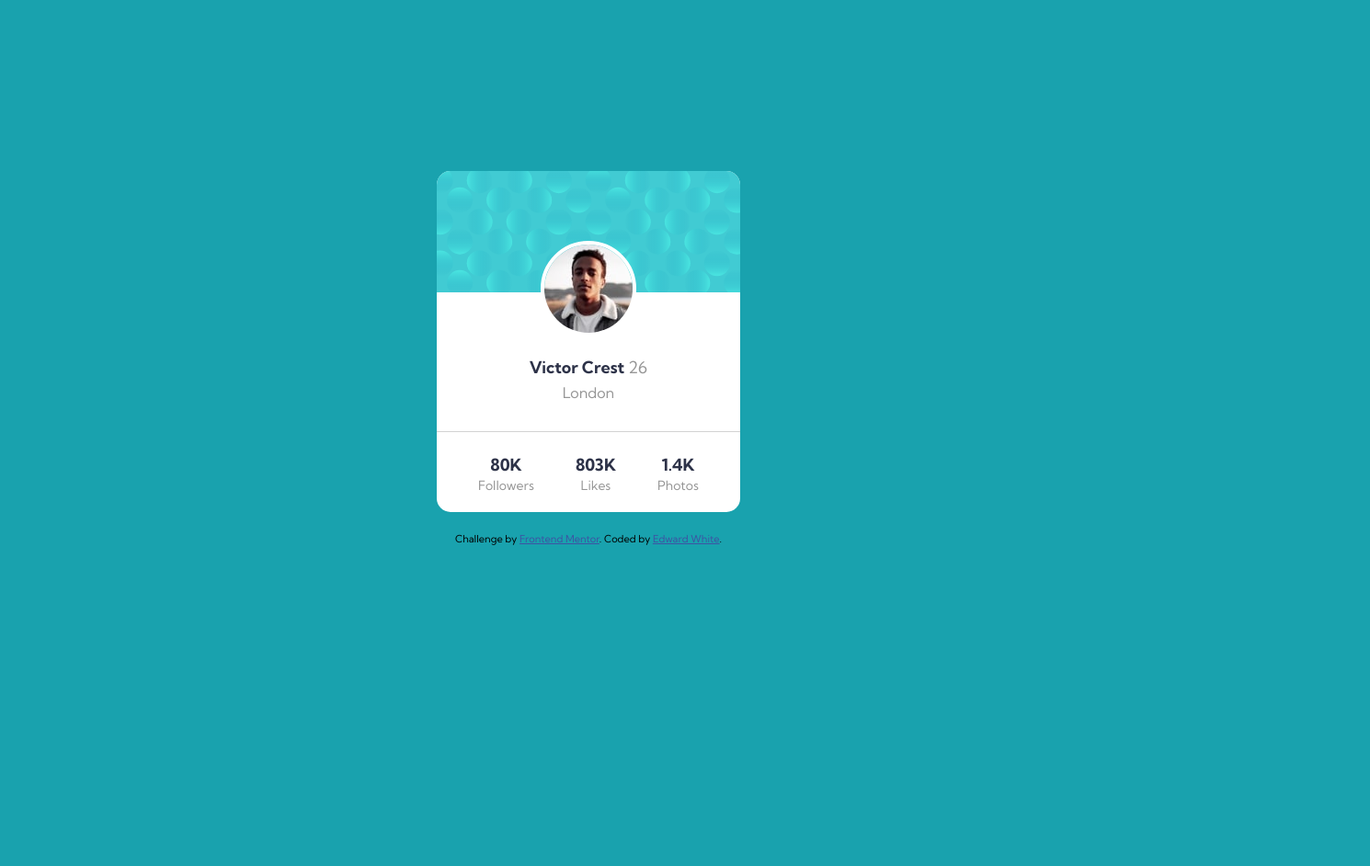
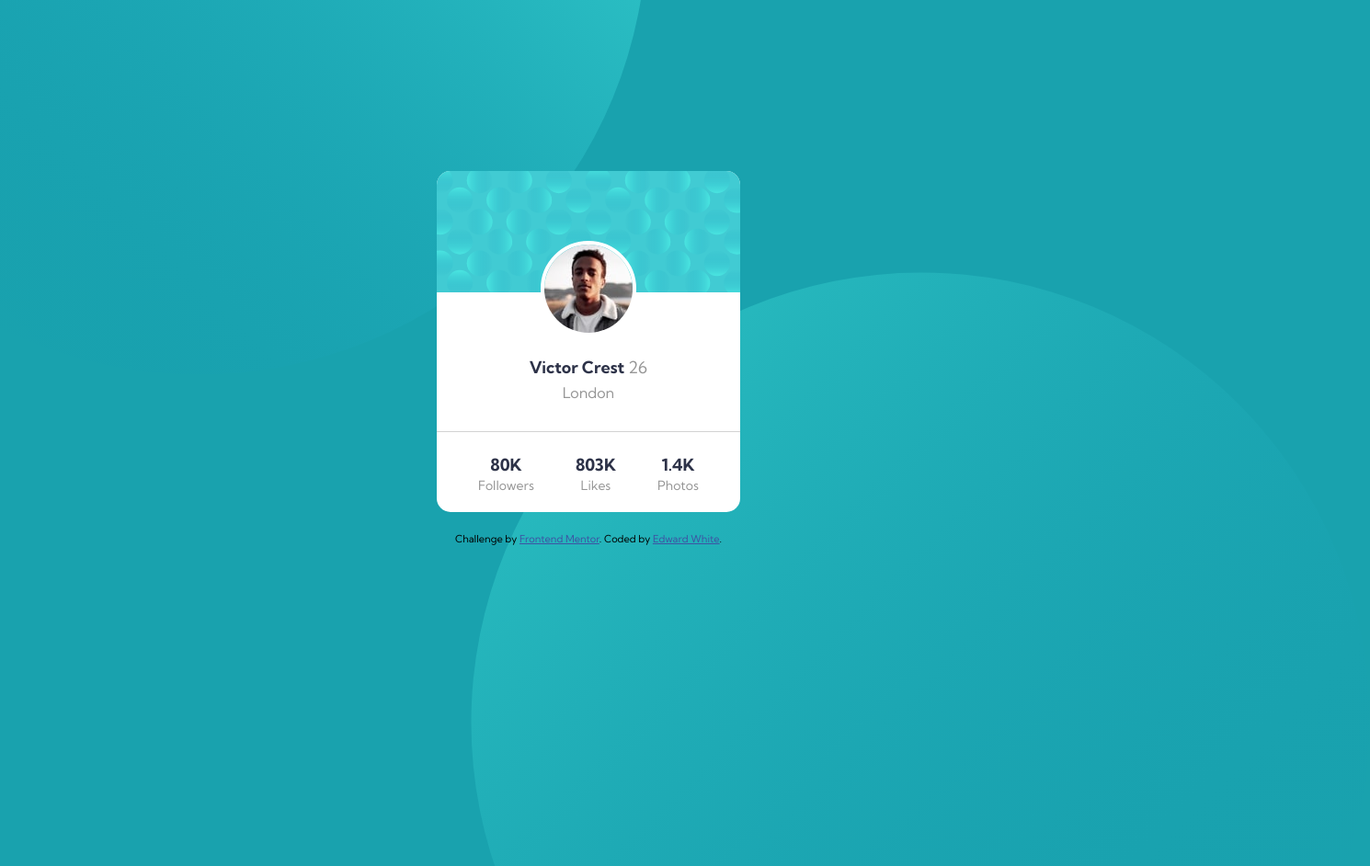
Before and after one commit to ewhite1999/profile-card-component, a plain HTML site: page index.html in a window 1280 px wide. Shown: the whole page at 92% size, 1490 px wide, since content can reach past the window. Before the commit the page ends 800 px from the top, so only its background shows below. Drawn offline with Linux system fonts and the light colour scheme.

Commit message:
finished styling background

```diff
--- a/index.html
+++ b/index.html
@@ -26,6 +26,7 @@
     </style>
   </head>
   <body>
+    <img class="top_bg" src="./images/bg-pattern-top.svg" alt="" />
     <div class="wrapper">
       <main class="card">
         <img class="header_photo" src="./images/bg-pattern-card.svg" alt="" />
@@ -62,5 +63,6 @@
         >.
       </div>
     </div>
+    <img class="bottom_bg" src="./images/bg-pattern-bottom.svg" alt="" />
   </body>
 </html>
--- a/style.css
+++ b/style.css
@@ -17,6 +17,9 @@
 body {
   margin: 0;
   padding: 0;
+  height: 100vh;
+  min-height: 400px;
+  overflow: hidden;
 }
 .wrapper {
   min-height: 100vh;
@@ -74,3 +77,16 @@ body {
 .attribution {
   margin: 2em;
 }
+.top_bg,
+.bottom_bg {
+  position: absolute;
+  z-index: -1;
+}
+.top_bg {
+  bottom: 49%;
+  right: 45%;
+}
+.bottom_bg {
+  left: 40%;
+  top: 37%;
+}
```
